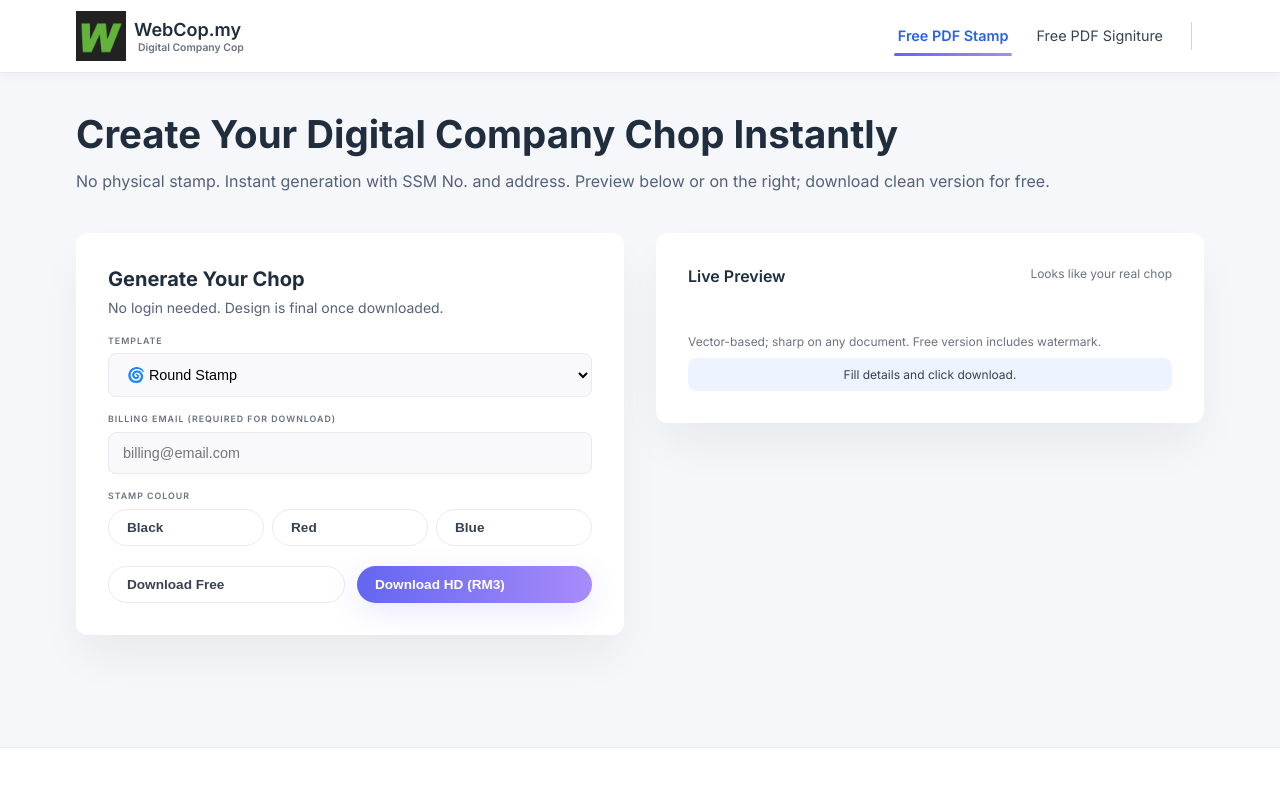
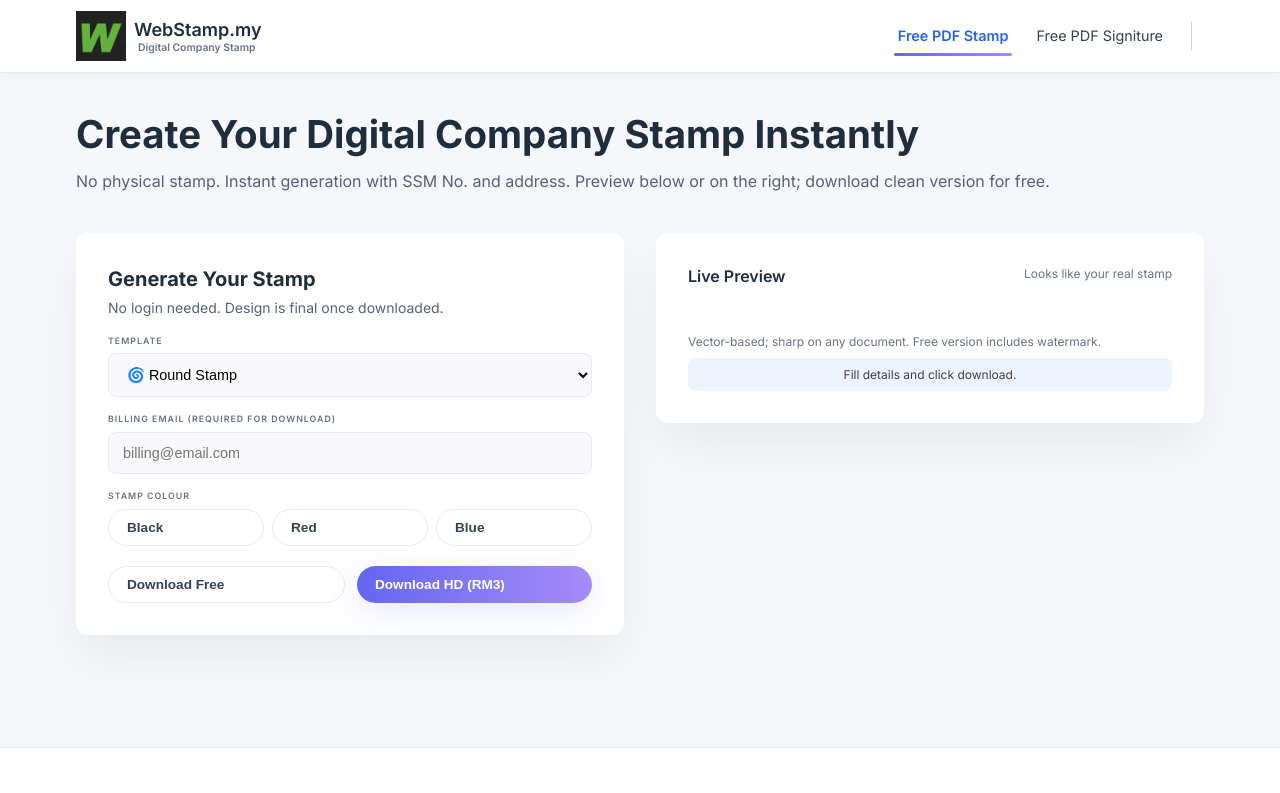
Before and after one commit to HakimiMazeri/StampOnline, a website: page index.html in a window 1280 px wide. Shown: the top 793 px of the page. Drawn offline with Linux system fonts and the light colour scheme; a script that the page names is missing.

Commit message:
Update index.html

```diff
--- a/index.html
+++ b/index.html
@@ -2,8 +2,8 @@
 <html lang="en">
 <head>
   <meta charset="utf-8" />
-  <title>WebCop.my - Digital Company Chop Generator</title>
-  <meta name="description" content="Digital Company Chop Generator built for Malaysia." />
+  <title>WebStamp.my - Digital Company Stamp Generator</title>
+  <meta name="description" content="Digital Company Stamp Generator built for Malaysia." />
   <meta name="viewport" content="width=device-width,initial-scale=1" />
   <link rel="icon" href="favicon.ico" />
   <link rel="stylesheet" href="styles.css">
@@ -14,10 +14,10 @@
   <header class="header" style="position:relative;">
     <div class="header-inner">
       <a class="logo" href="#">
-        <img src="amm.png" alt="WebCop.my Logo" style="width:50px;height:50px;" />
+        <img src="amm.png" alt="WebStamp.my Logo" style="width:50px;height:50px;" />
         <div style="display:flex;flex-direction:column;line-height:1.3">
-          <div>WebCop.my</div>
-          <div class="tagline">Digital Company Cop</div>
+          <div>WebStamp.my</div>
+          <div class="tagline">Digital Company Stamp</div>
         </div>
       </a>
 
@@ -35,14 +35,14 @@
 
       <div id="mobile-menu" class="mobile-nav" style="display:none;">
         <a href="free-stamp.php" class="active"
-           style="color:#2563eb;font-weight:600;">Free Stamp + Sign</a>
+           style="color:#2563eb;font-weight:600;">Free Stamp</a>
       </div>
     </div>
   </header>
 
   <main class="container">
     <div class="hero" style="margin-top:40px;margin-bottom:40px;">
-      <h1>Create Your Digital Company Chop Instantly</h1>
+      <h1>Create Your Digital Company Stamp Instantly</h1>
       <p style="margin-top:15px;color:#556178;">
         No physical stamp. Instant generation with SSM No. and address. Preview below or on the right; download clean version for free.
       </p>
@@ -51,7 +51,7 @@
     <div class="grid-2" style="align-items:start;">
       <div class="card">
         <div style="margin-bottom:16px;">
-          <div style="font-size:20px;font-weight:700;">Generate Your Chop</div>
+          <div style="font-size:20px;font-weight:700;">Generate Your Stamp</div>
           <div style="font-size:14px;color:#556178;margin-top:4px;">
             No login needed. Design is final once downloaded.
           </div>
@@ -140,7 +140,7 @@
       <div class="card">
         <div style="display:flex;justify-content:space-between;margin-bottom:12px;">
           <div style="font-weight:600;">Live Preview</div>
-          <div style="font-size:12px;color:#6b7280;">Looks like your real chop</div>
+          <div style="font-size:12px;color:#6b7280;">Looks like your real stamp</div>
         </div>
         <div id="stamp-preview" style="padding:1rem 0;display:flex;justify-content:center;"></div>
         <div class="small">Vector-based; sharp on any document. Free version includes watermark.</div>
```
